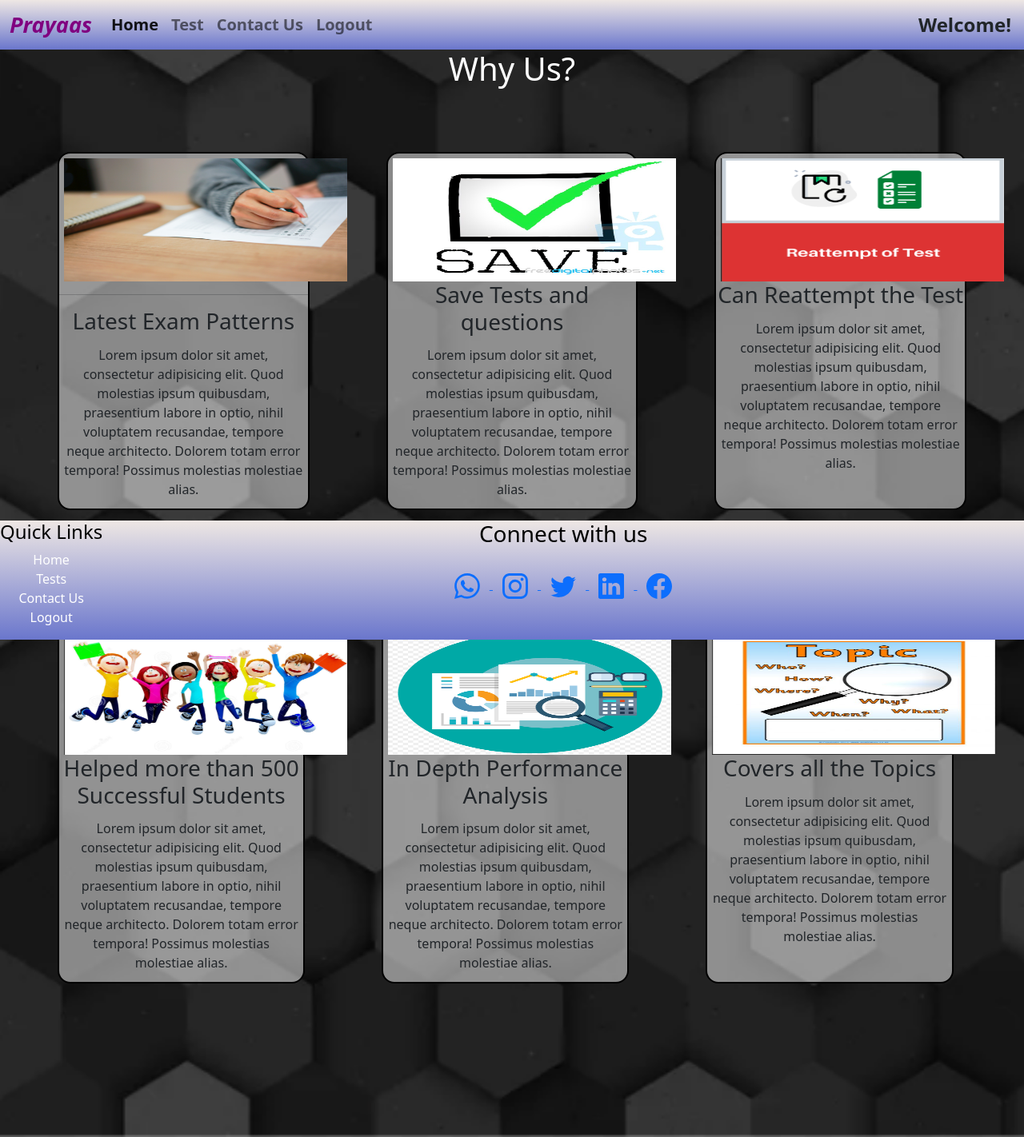
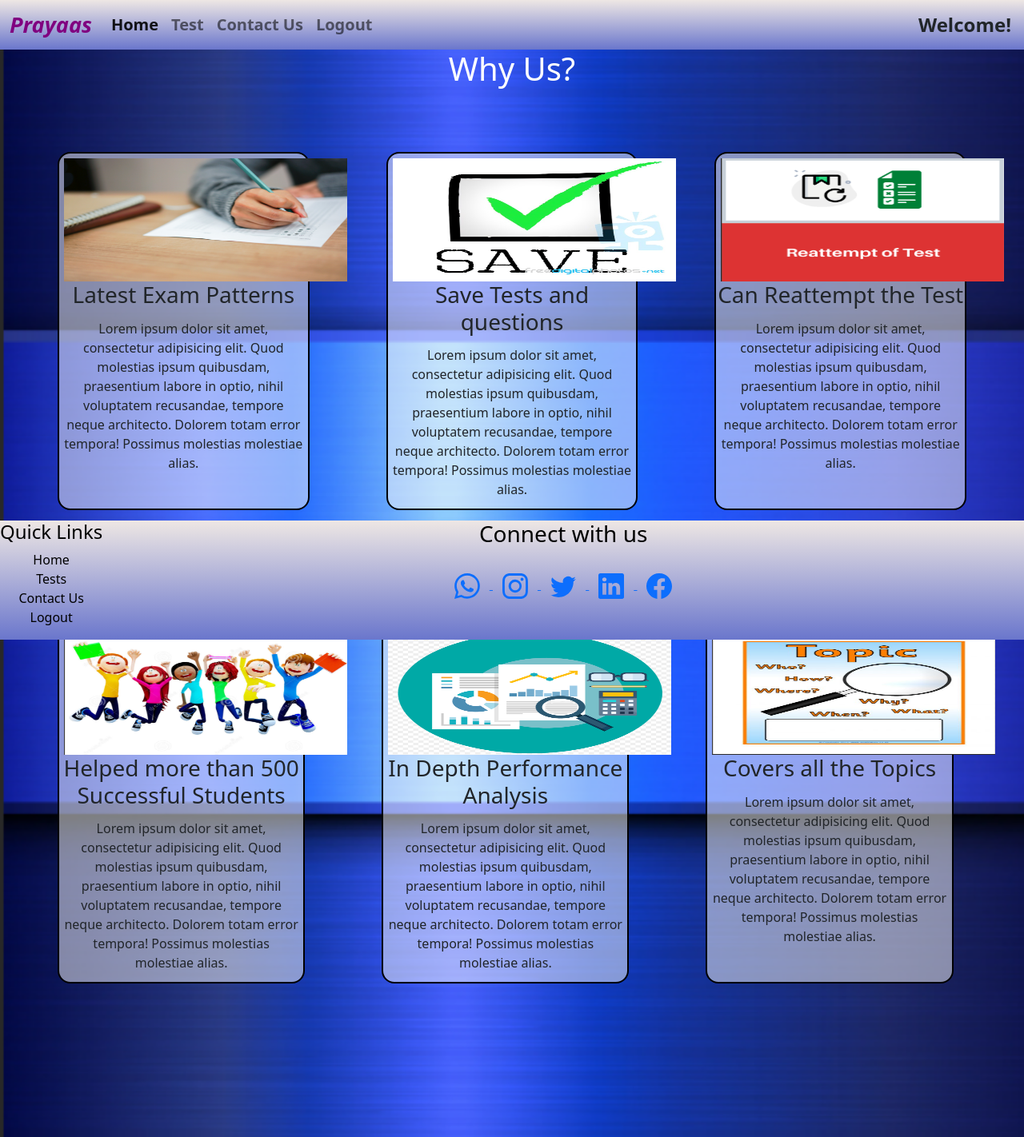
Before and after one commit to Anvita0305/PPL, a PHP site: page /home.php in a window 1280 px wide. Shown: the whole page at 80% size. Run offline with PHP 8.4, Linux system fonts and the light colour scheme.

Commit message:
Add files via upload

```diff
--- a/login-signup.php/chem.php
+++ b/login-signup.php/chem.php
@@ -24,7 +24,7 @@
 
 <body style="background-image: url('chemBg.png');background-repeat: no-repeat;background-size: cover;">
     <!-- ====nav bar starts=== -->
-    <nav class="navbar navbar-expand-lg navbar-light" style="background-color: white;z-index=3;">
+    <nav class="navbar navbar-expand-lg navbar-light" style="background-color: white;">
         <div class="container-fluid">
             <a class="navbar-brand" href="#">Navbar</a>
             <button class="navbar-toggler" type="button" data-bs-toggle="collapse" data-bs-target="#navbarNav"
@@ -113,7 +113,7 @@
         <br><br>
         <button type="button" class="btn btn-dark"><a href="maths.php" class="chemText">
                 <-Maths Test</a></button>
-        <button type="button" class="btn btn-dark" style="float:right;margin-right 1rem;"><a href="physics.php"
+        <button type="button" class="btn btn-dark" style="float:right;margin-right:1rem;"><a href="physics.php"
                 class="phyText">Physics Test-></a></a></button>
         <br><br>
     </div>
--- a/login-signup.php/home.php
+++ b/login-signup.php/home.php
@@ -22,7 +22,7 @@
         text-align: center;
     }
     .img{
-        background-image: url('background_home.png');
+        background-image: url('Bg.png');
         background-repeat: no-repeat;
         background-size: cover;
     }
@@ -58,7 +58,7 @@
     }
     @media (max-width: 767px) {
         .img {
-            background-image: url('Background_home.png');
+            background-image: url('Bg.png');
             background-repeat: no-repeat;
             background-size: cover;
         }
@@ -123,7 +123,6 @@
             <div class="card_img">
                 <img src="exam pattern.png" alt="Exam Pattern" class="card_img" style="width:22.5rem">
             </div>
-            <hr>
             <div class="card_text">
                 <div class="card_heading">
                     <h3>Latest Exam Patterns</h3>
@@ -225,11 +224,11 @@
     <footer class="foot">
         <div style="float:left;">
             <h4>Quick Links</h4>
-            <ul style="list-style: none;text-decoration: none;color: white;margin-left:-1rem;">
-                <li><a href="home.php" style="list-style: none;text-decoration: none;color: white;margin-left:-1rem;">Home</a></li>
-                <li><a href="index.php" style="list-style: none;text-decoration: none;color: white;margin-left:-1rem;">Tests</a></li>
-                <li><a href="contact.php" style="list-style: none;text-decoration: none;color: white;margin-left:-1rem;">Contact Us</a></li>
-                <li><a href="logout.php" style="list-style: none;text-decoration: none;color: white;margin-left:-1rem;">Logout</a></li>
+            <ul style="list-style: none;text-decoration: none;color: black;margin-left:-1rem;">
+                <li><a href="home.php" style="list-style: none;text-decoration: none;color: black;margin-left:-1rem;">Home</a></li>
+                <li><a href="index.php" style="list-style: none;text-decoration: none;color: black;margin-left:-1rem;">Tests</a></li>
+                <li><a href="contact.php" style="list-style: none;text-decoration: none;color: black;margin-left:-1rem;">Contact Us</a></li>
+                <li><a href="logout.php" style="list-style: none;text-decoration: none;color: black;margin-left:-1rem;">Logout</a></li>
             </ul>
         </div>
         <h3>Connect with us </h3>
```
Also changed, not shown: login-signup.php/Bg.png (added).
